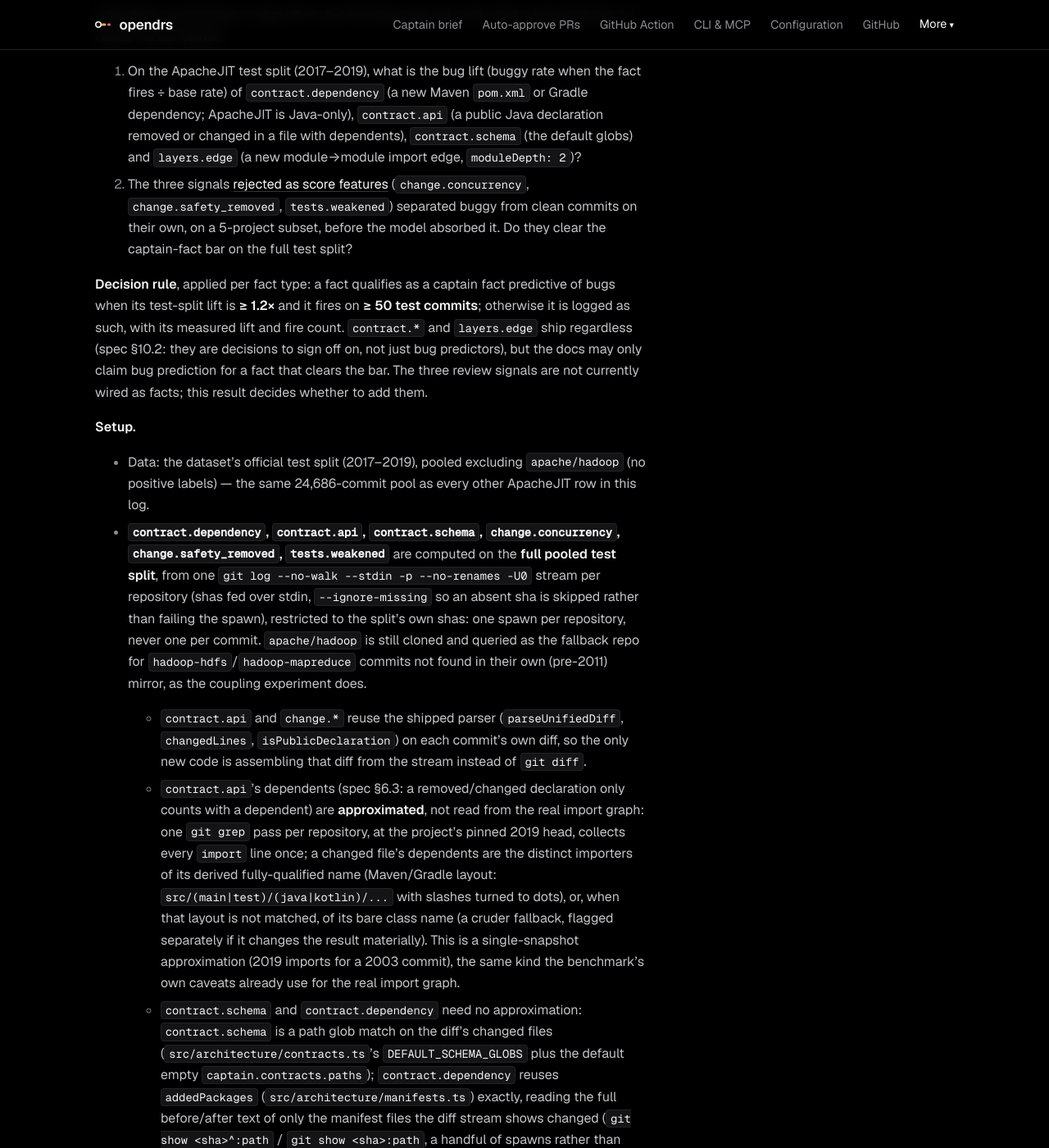
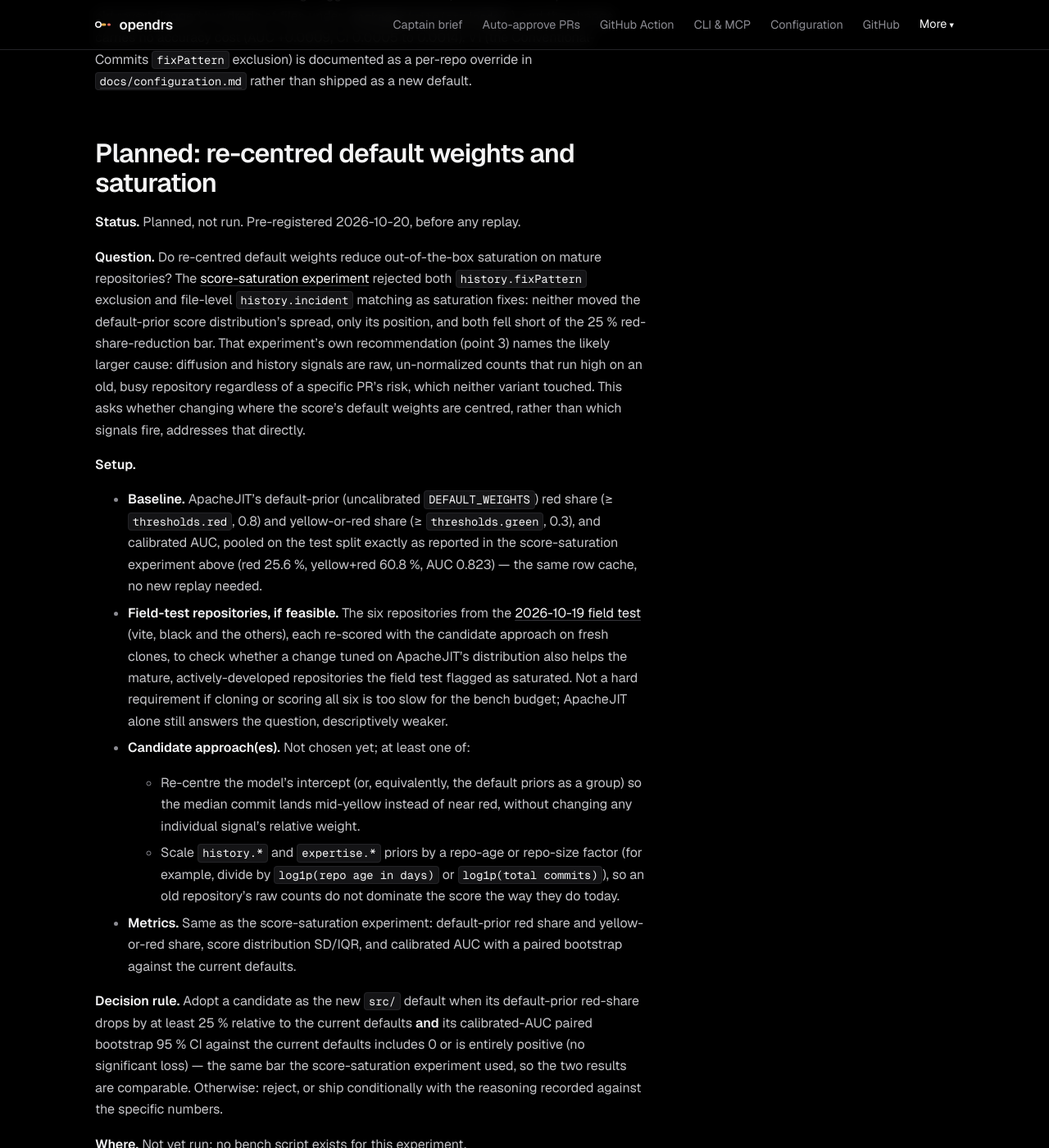
Before and after one commit to actions-marketplace-validations/error-path_opendrs, a Jekyll site: the page built from docs/experiments.md, in a window 1280 px wide and 1400 px high, scrolled down 6297 px. Shown: the whole window at 82% size. Built offline with Jekyll 4.4.1, drawn with Linux system fonts in a browser that asks for light colours; some of the changed text lies outside the part shown.

Commit message:
fix(history): match history.incident at file level, not folder level
Adopts V2 from the score-saturation experiment (docs/experiments.md) as a
product default: a changed file only counts as touched by a past revert or
recorded incident when the event's own file list contains that exact path
(or an .opendrs/incidents.jsonl `paths` prefix, unaffected), not merely a
shared containing folder. The folder-level match flagged unrelated files in
a monorepo directory (confirmed on vite: one old revert flagged hundreds of
files under packages/vite/src/node/). No accuracy cost measured (AUC +0.0009,
CI 0.0005-0.0014); V1's fixPattern change is documented as a per-repo
override instead of a new default.

- src/signals/history.ts: drop IncidentEvent.dirs and matchEvent's
  folder-level branch; incidents.jsonl `paths` prefix matching is unchanged.
- tests/signals/history.test.ts: a revert touching a sibling file in the
  same folder no longer flags it; a revert touching the same file still
  fires.
- docs/signals.md, docs/configuration.md (Conventional-Commits fixPattern
  override example), docs/experiments.md (Outcome paragraph + new Planned
  pre-registration for re-centred default weights), CHANGELOG.md.

Co-Authored-By: Claude Sonnet 5 <noreply@anthropic.com>

```diff
--- a/docs/experiments.md
+++ b/docs/experiments.md
@@ -17,6 +17,7 @@ commits in the riskiest X % of commits. How to read the metrics is in
 
 | Date | Question | Result | Verdict | Details |
 |---|---|---|---|---|
+| Planned (pre-registered 2026-10-20) | Do re-centred default weights reduce out-of-the-box saturation on mature repositories? | — | Planned, not run | [details](#planned-re-centred-default-weights-and-saturation) |
 | 2026-10-20 (pre-registered 2026-10-19) | Does excluding Conventional-Commit housekeeping from `history.fixPattern`, and matching `history.incident` at file level instead of folder level, reduce default-prior score saturation on mature repos without hurting calibrated AUC? | On ApacheJIT: red share falls 0.9 % (fixPattern), 7.4 % (incident), 8.3 % (both) — all short of the 25 % bar; calibrated AUC never drops (+0.0002 to +0.0010, every CI non-negative) | Rejected per threshold; file-level incident matching recommended anyway | [details](#score-saturation-fixpattern-and-incident-granularity-on-apachejit) |
 | 2026-10-19 | Do `contract.dependency`, `contract.api`, `contract.schema` and `layers.edge` predict ApacheJIT bugs enough to ship as captain facts (spec §10.2)? Do the rejected review signals (`change.concurrency`, `change.safety_removed`, `tests.weakened`) qualify as captain facts on the full test split, even though they did not help the score? | 6 of 7 qualify (lift ≥ 1.2× and ≥ 50 fires): `contract.dependency` 1.467×, `contract.api` 1.718×, `contract.schema` 2.388×, `change.concurrency` 2.036×, `change.safety_removed` 1.788×, `tests.weakened` 1.202×. `layers.edge` does not: 1.117× on 19 fires of a 2,000-commit sample | Merged (facts only; review signals still excluded from the score) | [details](#captain-fact-lift-on-apachejit) |
 | 2026-10-19 | Does historical change coupling (`coupling.missing`) predict ApacheJIT bugs enough to ship, and should it also enter the score? | Yes to shipping: test lift 1.931× at the tuned `minSupport: 8`/`minConfidence: 0.6`. No to the score: AUC 0.823 → 0.823, 95 % CI -0.0003 to -0.0001 (significant, but negative) | Merged (brief-only) | [details](#change-coupling-on-apachejit) |
@@ -179,6 +180,59 @@ convention V1 targets. ApacheJIT alone understates V1's likely effect on a repo
 [`bench/apachejit/score-saturation-experiment.md`](../bench/apachejit/score-saturation-experiment.md).
 No LLM calls, no API spend. The 15 ApacheJIT clones and the 3 field-repo clones were deleted after
 the run.
+
+**Outcome.** Rejected as a saturation fix per the pre-registered rule: none of V1/V2/V3 reached the
+25 % relative red-share reduction the decision rule required. V2 (`history.incident` at file level)
+was adopted separately as a correctness fix, not a saturation fix: folder-level matching flagged
+unrelated files (confirmed on vite, where one old revert flagged hundreds of files under
+`packages/vite/src/node/`), and the change carries no accuracy cost (AUC +0.0009, CI 0.0005 to
+0.0014). V1 (the Conventional-Commits `fixPattern` exclusion) is documented as a per-repo override
+in [`docs/configuration.md`](configuration.html#repositories-that-use-conventional-commits) rather
+than shipped as a new default.
+
+## Planned: re-centred default weights and saturation
+
+**Status.** Planned, not run. Pre-registered 2026-10-20, before any replay.
+
+**Question.** Do re-centred default weights reduce out-of-the-box saturation on mature
+repositories? The [score-saturation experiment](#score-saturation-fixpattern-and-incident-granularity-on-apachejit)
+rejected both `history.fixPattern` exclusion and file-level `history.incident` matching as
+saturation fixes: neither moved the default-prior score distribution's spread, only its position,
+and both fell short of the 25 % red-share-reduction bar. That experiment's own recommendation
+(point 3) names the likely larger cause: diffusion and history signals are raw, un-normalized
+counts that run high on an old, busy repository regardless of a specific PR's risk, which neither
+variant touched. This asks whether changing where the score's default weights are centred, rather
+than which signals fire, addresses that directly.
+
+**Setup.**
+- **Baseline.** ApacheJIT's default-prior (uncalibrated `DEFAULT_WEIGHTS`) red share (≥
+  `thresholds.red`, 0.8) and yellow-or-red share (≥ `thresholds.green`, 0.3), and calibrated AUC,
+  pooled on the test split exactly as reported in the score-saturation experiment above (red 25.6 %,
+  yellow+red 60.8 %, AUC 0.823) — the same row cache, no new replay needed.
+- **Field-test repositories, if feasible.** The six repositories from the [2026-10-19 field
+  test](research/2026-10-19-field-test.md) (vite, black and the others), each re-scored with the
+  candidate approach on fresh clones, to check whether a change tuned on ApacheJIT's distribution
+  also helps the mature, actively-developed repositories the field test flagged as saturated. Not a
+  hard requirement if cloning or scoring all six is too slow for the bench budget; ApacheJIT alone
+  still answers the question, descriptively weaker.
+- **Candidate approach(es).** Not chosen yet; at least one of:
+  - Re-centre the model's intercept (or, equivalently, the default priors as a group) so the
+    median commit lands mid-yellow instead of near red, without changing any individual signal's
+    relative weight.
+  - Scale `history.*` and `expertise.*` priors by a repo-age or repo-size factor (for example,
+    divide by `log1p(repo age in days)` or `log1p(total commits)`), so an old repository's raw
+    counts do not dominate the score the way they do today.
+- **Metrics.** Same as the score-saturation experiment: default-prior red share and yellow-or-red
+  share, score distribution SD/IQR, and calibrated AUC with a paired bootstrap against the current
+  defaults.
+
+**Decision rule.** Adopt a candidate as the new `src/` default when its default-prior red-share
+drops by at least 25 % relative to the current defaults **and** its calibrated-AUC paired bootstrap
+95 % CI against the current defaults includes 0 or is entirely positive (no significant loss) —
+the same bar the score-saturation experiment used, so the two results are comparable. Otherwise:
+reject, or ship conditionally with the reasoning recorded against the specific numbers.
+
+**Where.** Not yet run; no bench script exists for this experiment.
 
 ## Captain-fact lift on ApacheJIT
 
```
Also changed, not shown: docs/configuration.md (+22 -0 lines), docs/signals.md (+1 -1 lines), src/signals/history.ts (+2 -8 lines), tests/signals/history.test.ts (+12 -2 lines), CHANGELOG.md.
